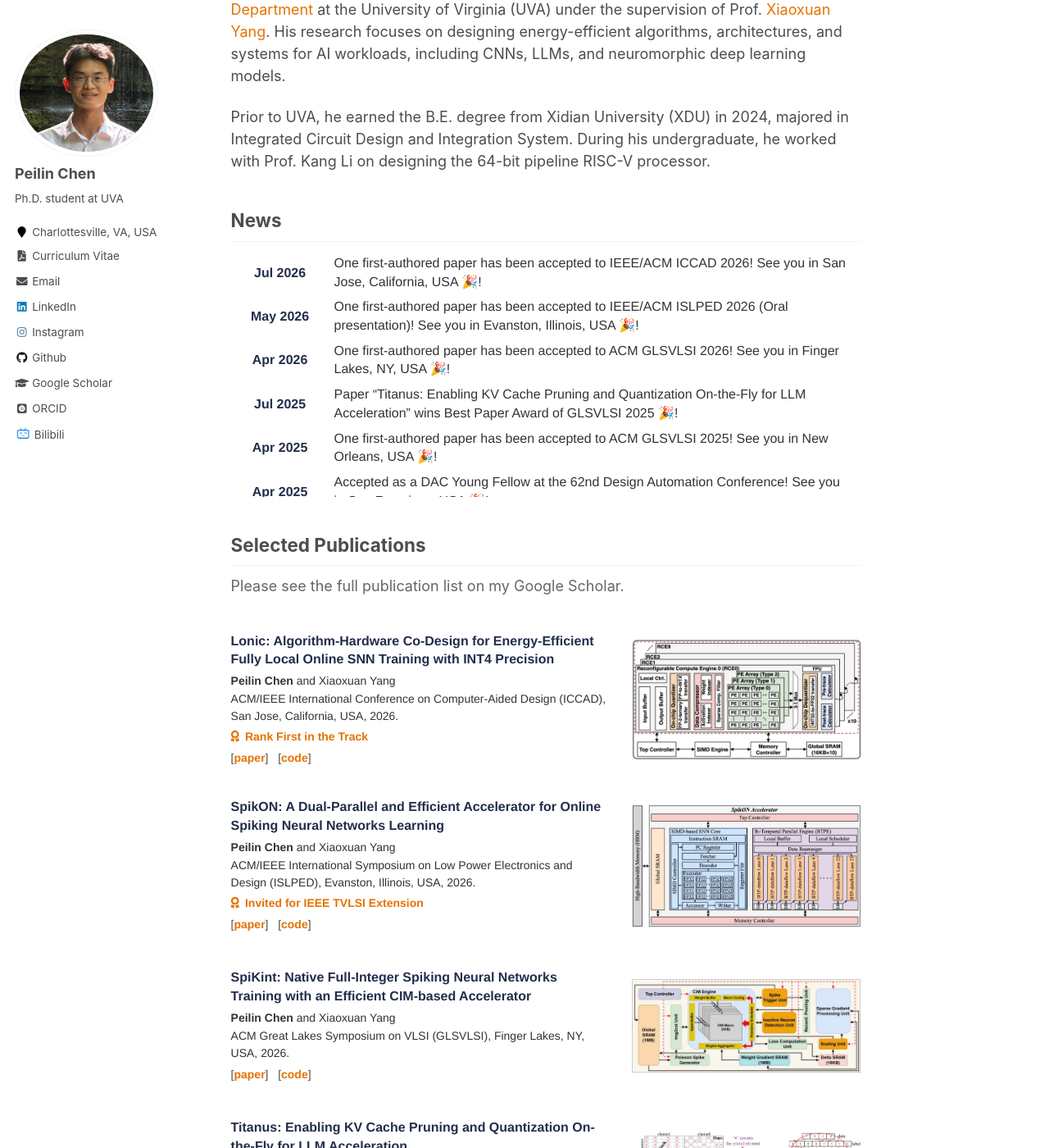
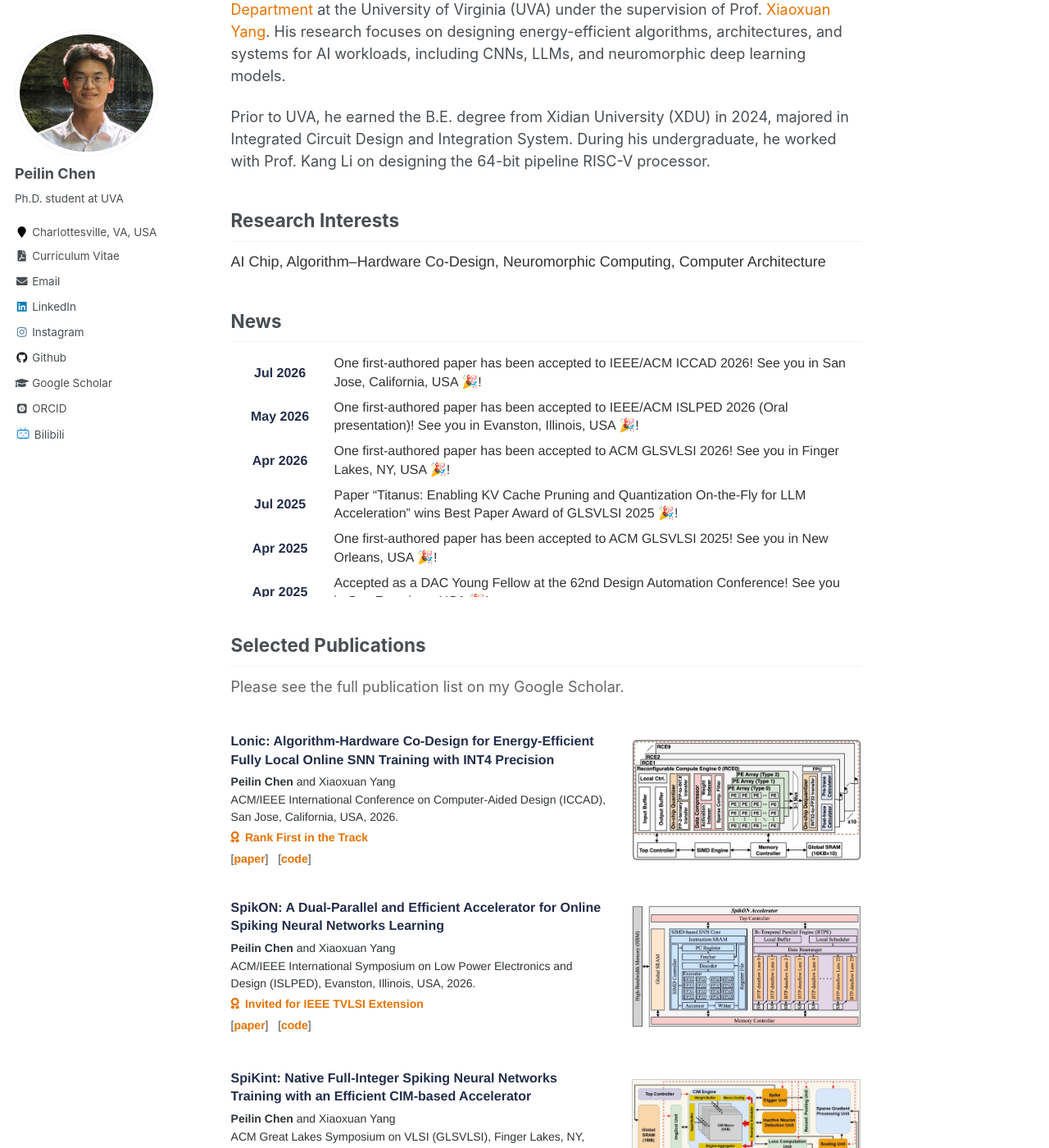
Before and after one commit to peilin-chen/peilin-chen.github.io, a Jekyll site: the page built from _pages/about.md, in a window 1280 px wide and 1400 px high, scrolled down 194 px. Shown: the whole window at 82% size. Built offline with Jekyll 4.4.1, drawn with Linux system fonts in a browser that asks for light colours; some web fonts are replaced.

Commit message:
Add research interests section to about page
Added a section for research interests with relevant styling.

```diff
--- a/_pages/about.md
+++ b/_pages/about.md
@@ -20,6 +20,11 @@ architectures, and systems for AI workloads, including CNNs, LLMs, and neuromorp
 Prior to UVA, he earned the B.E. degree from Xidian University (XDU) in 2024, majored in Integrated Circuit Design and Integration System.
 During his undergraduate, he worked with Prof. Kang Li on designing the 64-bit pipeline RISC-V processor.
 
+## Research Interests
+
+<p class="research-interests">
+  AI Chip, Algorithm–Hardware Co-Design, Neuromorphic Computing, Computer Architecture
+</p>
 
 ## News
 
@@ -314,6 +319,16 @@ During his undergraduate, he worked with Prof. Kang Li on designing the 64-bit p
 
 <style>
 
+  .research-interests {
+    margin-top: 6px;
+    margin-bottom: 28px;
+
+    font-family: "Helvetica Neue", Helvetica, Arial, sans-serif;
+    font-size: 16px;
+    line-height: 1.5;
+
+    color: #333;
+}
 
 .page__content a {
     color: #E57200;
```
